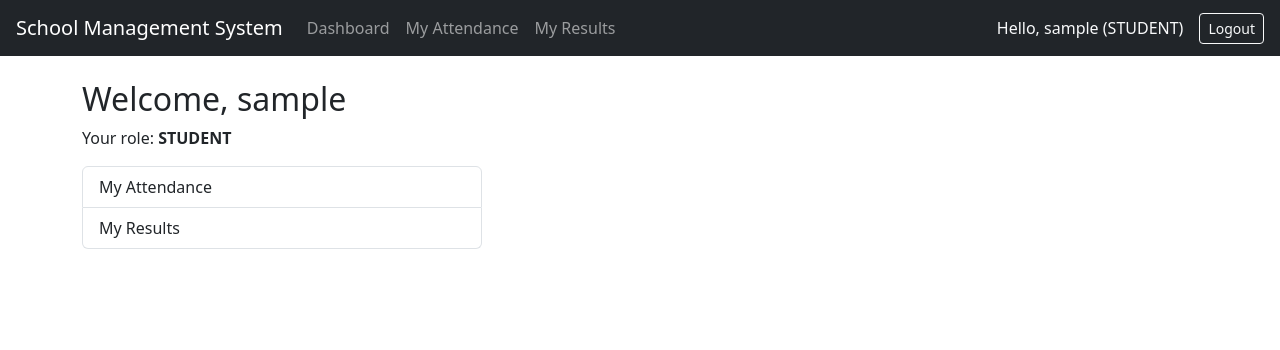
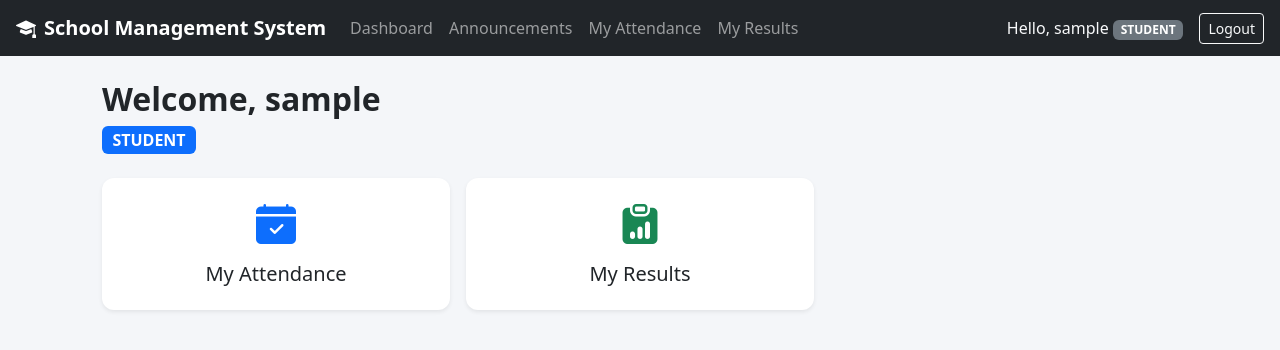
Before and after one commit to Makena2002/school-management-system, a Django app: page /dashboard/ in a window 1280 px wide. Shown: the top 350 px of the page. Run offline with Django 5.2, Linux system fonts and the light colour scheme; the visitor is signed in with stand-in values (Sample User, id 1).

Commit message:
Add Announcements, Parent portal, and dashboard polish

```diff
--- a/academics/admin.py
+++ b/academics/admin.py
@@ -1,9 +1,11 @@
 from django.contrib import admin
-from .models import ClassRoom, Subject, Teacher, Student, Attendance, Result
+from .models import ClassRoom, Subject, Teacher, Student, Parent, Attendance, Result, Announcement
 
 admin.site.register(ClassRoom)
 admin.site.register(Subject)
 admin.site.register(Teacher)
 admin.site.register(Student)
+admin.site.register(Parent)
 admin.site.register(Attendance)
 admin.site.register(Result)
+admin.site.register(Announcement)
--- a/academics/urls.py
+++ b/academics/urls.py
@@ -6,8 +6,14 @@ urlpatterns = [
     path('teachers/', views.teacher_list, name='teacher_list'),
     path('classrooms/', views.classroom_list, name='classroom_list'),
     path('subjects/', views.subject_list, name='subject_list'),
+    path('parents/', views.parent_list, name='parent_list'),
     path('attendance/mark/', views.mark_attendance, name='mark_attendance'),
     path('results/enter/', views.enter_results, name='enter_results'),
     path('my-attendance/', views.my_attendance, name='my_attendance'),
     path('my-results/', views.my_results, name='my_results'),
+    path('announcements/', views.announcement_list, name='announcement_list'),
+    path('announcements/post/', views.post_announcement, name='post_announcement'),
+    path('my-children/', views.parent_children, name='parent_children'),
+    path('child/<int:student_id>/attendance/', views.child_attendance, name='child_attendance'),
+    path('child/<int:student_id>/results/', views.child_results, name='child_results'),
 ]
--- a/accounts/models.py
+++ b/accounts/models.py
@@ -7,6 +7,7 @@ class User(AbstractUser):
         ADMIN = "ADMIN", "Admin"
         TEACHER = "TEACHER", "Teacher"
         STUDENT = "STUDENT", "Student"
+        PARENT = "PARENT", "Parent"
 
     role = models.CharField(max_length=10, choices=Role.choices, default=Role.STUDENT)
 
--- a/templates/base.html
+++ b/templates/base.html
@@ -4,20 +4,47 @@
     <meta charset="UTF-8">
     <title>{% block title %}School Management System{% endblock %}</title>
     <link href="https://cdn.jsdelivr.net/npm/bootstrap@5.3.3/dist/css/bootstrap.min.css" rel="stylesheet">
+    <link rel="stylesheet" href="https://cdn.jsdelivr.net/npm/bootstrap-icons@1.11.3/font/bootstrap-icons.css">
+    <style>
+        body {
+            background-color: #f4f6f9;
+        }
+        .navbar-brand {
+            font-weight: 600;
+        }
+        .card {
+            border: none;
+            border-radius: 12px;
+            transition: transform 0.15s ease, box-shadow 0.15s ease;
+        }
+        .card:hover {
+            transform: translateY(-4px);
+            box-shadow: 0 0.5rem 1rem rgba(0,0,0,0.1) !important;
+        }
+        table.table {
+            background-color: #fff;
+            border-radius: 8px;
+            overflow: hidden;
+        }
+        .container {
+            max-width: 1100px;
+        }
+    </style>
 </head>
 <body>
     <nav class="navbar navbar-expand-lg navbar-dark bg-dark px-3">
-        <a class="navbar-brand" href="{% url 'dashboard' %}">School Management System</a>
-
+        <a class="navbar-brand" href="{% url 'dashboard' %}"><i class="bi bi-mortarboard-fill me-2"></i>School Management System</a>
         {% if user.is_authenticated %}
         <div class="collapse navbar-collapse">
             <ul class="navbar-nav me-auto">
                 <li class="nav-item"><a class="nav-link" href="{% url 'dashboard' %}">Dashboard</a></li>
+                <li class="nav-item"><a class="nav-link" href="{% url 'announcement_list' %}">Announcements</a></li>
                 {% if user.role == 'ADMIN' %}
                 <li class="nav-item"><a class="nav-link" href="{% url 'student_list' %}">Students</a></li>
                 <li class="nav-item"><a class="nav-link" href="{% url 'teacher_list' %}">Teachers</a></li>
                 <li class="nav-item"><a class="nav-link" href="{% url 'classroom_list' %}">Classrooms</a></li>
                 <li class="nav-item"><a class="nav-link" href="{% url 'subject_list' %}">Subjects</a></li>
+                <li class="nav-item"><a class="nav-link" href="{% url 'parent_list' %}">Parents</a></li>
                 {% endif %}
                 {% if user.role == 'TEACHER' %}
                 <li class="nav-item"><a class="nav-link" href="{% url 'mark_attendance' %}">Mark Attendance</a></li>
@@ -27,21 +54,22 @@
                 <li class="nav-item"><a class="nav-link" href="{% url 'my_attendance' %}">My Attendance</a></li>
                 <li class="nav-item"><a class="nav-link" href="{% url 'my_results' %}">My Results</a></li>
                 {% endif %}
+                {% if user.role == 'PARENT' %}
+                <li class="nav-item"><a class="nav-link" href="{% url 'parent_children' %}">My Children</a></li>
+                {% endif %}
             </ul>
         </div>
-        <span class="text-light me-3">Hello, {{ user.username }} ({{ user.role }})</span>
+        <span class="text-light me-3">Hello, {{ user.username }} <span class="badge bg-secondary">{{ user.role }}</span></span>
         <form method="post" action="{% url 'logout' %}" class="d-inline">
             {% csrf_token %}
             <button type="submit" class="btn btn-outline-light btn-sm">Logout</button>
         </form>
         {% endif %}
     </nav>
-
     <div class="container mt-4">
         {% block content %}
         {% endblock %}
     </div>
-
     <script src="https://cdn.jsdelivr.net/npm/bootstrap@5.3.3/dist/js/bootstrap.bundle.min.js"></script>
 </body>
 </html>
--- a/templates/dashboard.html
+++ b/templates/dashboard.html
@@ -1,25 +1,105 @@
 {% extends 'base.html' %}
 {% block title %}Dashboard{% endblock %}
 {% block content %}
-<h2>Welcome, {{ user.username }}</h2>
-<p>Your role: <strong>{{ user.role }}</strong></p>
+<div class="mb-4">
+    <h2 class="fw-bold">Welcome, {{ user.username }}</h2>
+    <span class="badge bg-primary fs-6">{{ user.role }}</span>
+</div>
 
 {% if user.role == 'ADMIN' %}
-<div class="list-group" style="max-width: 400px;">
-    <a href="{% url 'student_list' %}" class="list-group-item list-group-item-action">Manage Students</a>
-    <a href="{% url 'teacher_list' %}" class="list-group-item list-group-item-action">Manage Teachers</a>
-    <a href="{% url 'classroom_list' %}" class="list-group-item list-group-item-action">Manage Classrooms</a>
-    <a href="{% url 'subject_list' %}" class="list-group-item list-group-item-action">Manage Subjects</a>
+<div class="row g-3">
+    <div class="col-md-3">
+        <a href="{% url 'student_list' %}" class="card text-decoration-none shadow-sm h-100">
+            <div class="card-body text-center">
+                <i class="bi bi-people-fill fs-1 text-primary"></i>
+                <h5 class="card-title mt-2">Students</h5>
+            </div>
+        </a>
+    </div>
+    <div class="col-md-3">
+        <a href="{% url 'teacher_list' %}" class="card text-decoration-none shadow-sm h-100">
+            <div class="card-body text-center">
+                <i class="bi bi-person-badge-fill fs-1 text-success"></i>
+                <h5 class="card-title mt-2">Teachers</h5>
+            </div>
+        </a>
+    </div>
+    <div class="col-md-3">
+        <a href="{% url 'classroom_list' %}" class="card text-decoration-none shadow-sm h-100">
+            <div class="card-body text-center">
+                <i class="bi bi-door-open-fill fs-1 text-warning"></i>
+                <h5 class="card-title mt-2">Classrooms</h5>
+            </div>
+        </a>
+    </div>
+    <div class="col-md-3">
+        <a href="{% url 'subject_list' %}" class="card text-decoration-none shadow-sm h-100">
+            <div class="card-body text-center">
+                <i class="bi bi-book-fill fs-1 text-danger"></i>
+                <h5 class="card-title mt-2">Subjects</h5>
+            </div>
+        </a>
+    </div>
+    <div class="col-md-3">
+        <a href="{% url 'parent_list' %}" class="card text-decoration-none shadow-sm h-100">
+            <div class="card-body text-center">
+                <i class="bi bi-person-hearts fs-1 text-info"></i>
+                <h5 class="card-title mt-2">Parents</h5>
+            </div>
+        </a>
+    </div>
 </div>
+
 {% elif user.role == 'TEACHER' %}
-<div class="list-group" style="max-width: 400px;">
-    <a href="{% url 'mark_attendance' %}" class="list-group-item list-group-item-action">Mark Attendance</a>
-    <a href="{% url 'enter_results' %}" class="list-group-item list-group-item-action">Enter Results</a>
+<div class="row g-3">
+    <div class="col-md-4">
+        <a href="{% url 'mark_attendance' %}" class="card text-decoration-none shadow-sm h-100">
+            <div class="card-body text-center">
+                <i class="bi bi-calendar-check-fill fs-1 text-primary"></i>
+                <h5 class="card-title mt-2">Mark Attendance</h5>
+            </div>
+        </a>
+    </div>
+    <div class="col-md-4">
+        <a href="{% url 'enter_results' %}" class="card text-decoration-none shadow-sm h-100">
+            <div class="card-body text-center">
+                <i class="bi bi-clipboard-data-fill fs-1 text-success"></i>
+                <h5 class="card-title mt-2">Enter Results</h5>
+            </div>
+        </a>
+    </div>
 </div>
+
 {% elif user.role == 'STUDENT' %}
-<div class="list-group" style="max-width: 400px;">
-    <a href="{% url 'my_attendance' %}" class="list-group-item list-group-item-action">My Attendance</a>
-    <a href="{% url 'my_results' %}" class="list-group-item list-group-item-action">My Results</a>
+<div class="row g-3">
+    <div class="col-md-4">
+        <a href="{% url 'my_attendance' %}" class="card text-decoration-none shadow-sm h-100">
+            <div class="card-body text-center">
+                <i class="bi bi-calendar-check-fill fs-1 text-primary"></i>
+                <h5 class="card-title mt-2">My Attendance</h5>
+            </div>
+        </a>
+    </div>
+    <div class="col-md-4">
+        <a href="{% url 'my_results' %}" class="card text-decoration-none shadow-sm h-100">
+            <div class="card-body text-center">
+                <i class="bi bi-clipboard-data-fill fs-1 text-success"></i>
+                <h5 class="card-title mt-2">My Results</h5>
+            </div>
+        </a>
+    </div>
+</div>
+
+{% elif user.role == 'PARENT' %}
+<div class="row g-3">
+    <div class="col-md-4">
+        <a href="{% url 'parent_children' %}" class="card text-decoration-none shadow-sm h-100">
+            <div class="card-body text-center">
+                <i class="bi bi-people-fill fs-1 text-primary"></i>
+                <h5 class="card-title mt-2">My Children</h5>
+            </div>
+        </a>
+    </div>
 </div>
 {% endif %}
 {% endblock %}
```
Also changed, not shown: academics/models.py (+21 -0 lines), academics/views.py (+58 -2 lines), templates/academics/announcement_list.html (added, +32 -0 lines), templates/academics/child_attendance.html (added, +23 -0 lines), templates/academics/child_results.html (added, +25 -0 lines), templates/academics/parent_children.html (added, +24 -0 lines), templates/academics/parent_list.html (added, +29 -0 lines), templates/academics/post_announcement.html (added, +17 -0 lines), academics/migrations/0002_announcement.py (added), academics/migrations/0003_parent.py (added), accounts/migrations/0002_alter_user_role.py (added).
